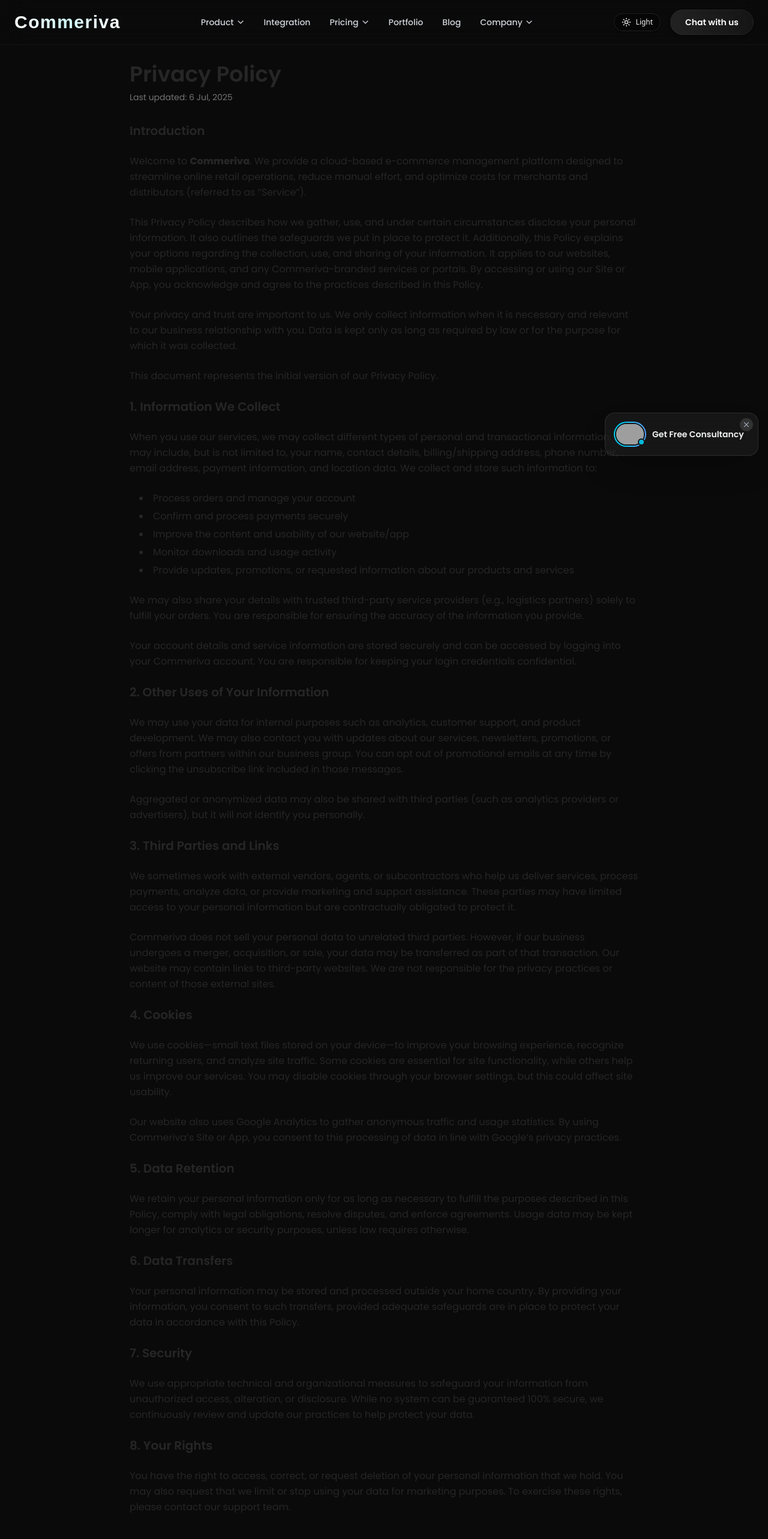
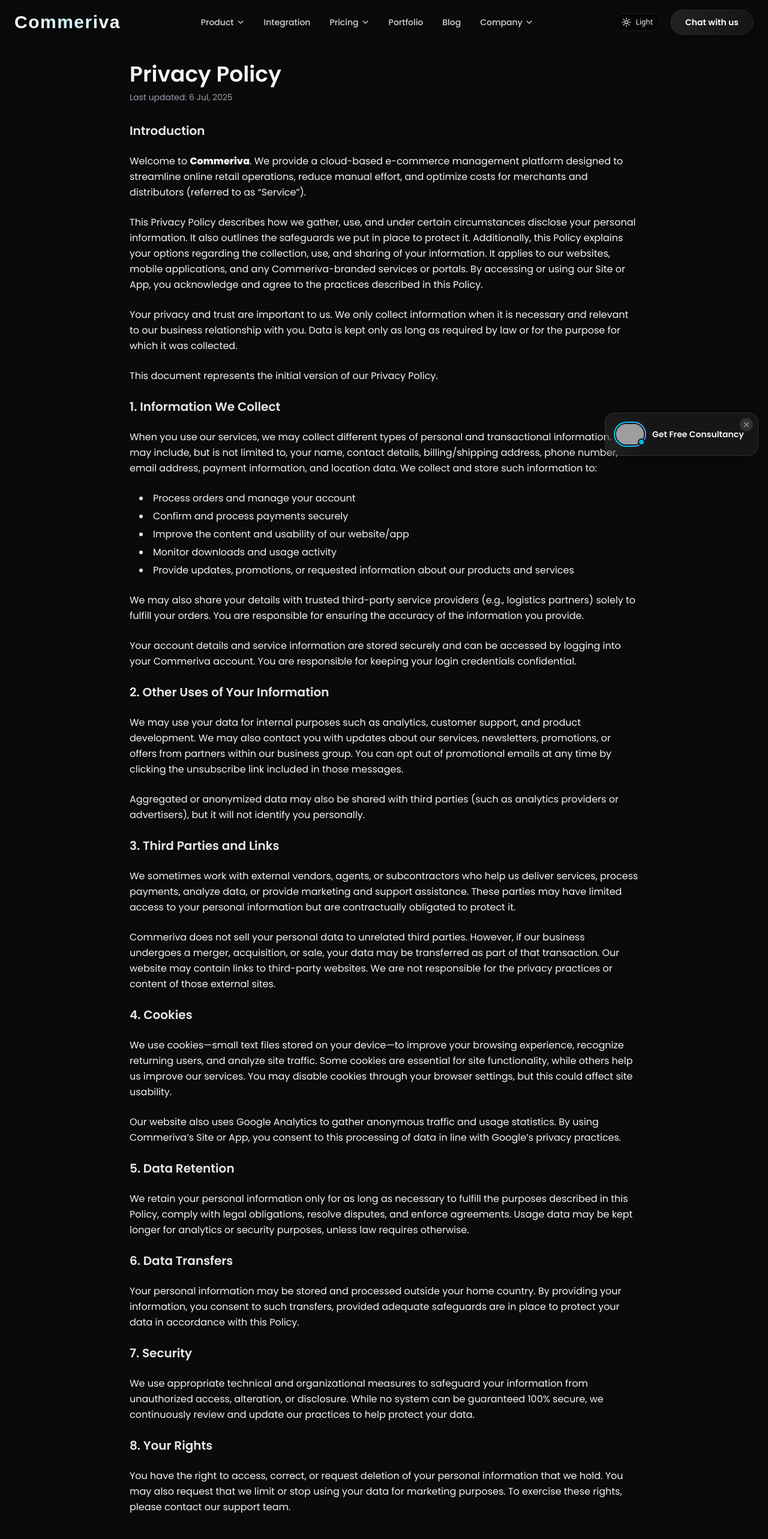
Before and after one commit to nishadmahmud/Commeriva, a Next.js app: page /privacy-policy in a window 1280 px wide. Shown: the top 2566 px of the page at 60% size. Built offline with nearby package versions, Linux system fonts and the light colour scheme; grey boxes are pictures that could not be loaded; a web font is replaced by a local one.

Commit message:
privacy page dark mode fix

```diff
--- a/app/privacy-policy/page.jsx
+++ b/app/privacy-policy/page.jsx
@@ -3,14 +3,14 @@ import React from "react";
 
 const PrivacyPolicy = () => {
   return (
-    <div className="max-w-4xl mx-auto px-6 py-12 poppins text-neutral-800">
+    <div className="max-w-4xl mx-auto px-6 py-12 poppins text-gray-900 dark:text-gray-100">
       {/* Header */}
       <h1 className="text-3xl md:text-4xl font-semibold mb-2">Privacy Policy</h1>
-      <p className="text-sm text-neutral-500 mb-8">Last updated: 6 Jul, 2025</p>
+      <p className="text-sm text-gray-500 dark:text-gray-400 mb-8">Last updated: 6 Jul, 2025</p>
 
       <div className="space-y-6 leading-relaxed">
         {/* Intro */}
-        <h2 className="text-xl font-semibold">Introduction</h2>
+        <h2 className="text-xl font-semibold text-gray-800 dark:text-gray-200">Introduction</h2>
         <p>
           Welcome to <strong>Commeriva</strong>. We provide a cloud-based
           e-commerce management platform designed to streamline online retail
@@ -36,7 +36,7 @@ const PrivacyPolicy = () => {
         <p>This document represents the initial version of our Privacy Policy.</p>
 
         {/* Data Collection */}
-        <h2 className="text-xl font-semibold">1. Information We Collect</h2>
+        <h2 className="text-xl font-semibold text-gray-800 dark:text-gray-200">1. Information We Collect</h2>
         <p>
           When you use our services, we may collect different types of personal
           and transactional information. This may include, but is not limited
@@ -67,7 +67,7 @@ const PrivacyPolicy = () => {
         </p>
 
         {/* Other Uses */}
-        <h2 className="text-xl font-semibold">
+        <h2 className="text-xl font-semibold text-gray-800 dark:text-gray-200">
           2. Other Uses of Your Information
         </h2>
         <p>
@@ -84,7 +84,7 @@ const PrivacyPolicy = () => {
         </p>
 
         {/* Third Parties */}
-        <h2 className="text-xl font-semibold">3. Third Parties and Links</h2>
+        <h2 className="text-xl font-semibold text-gray-800 dark:text-gray-200">3. Third Parties and Links</h2>
         <p>
           We sometimes work with external vendors, agents, or subcontractors who
           help us deliver services, process payments, analyze data, or provide
@@ -101,7 +101,7 @@ const PrivacyPolicy = () => {
         </p>
 
         {/* Cookies */}
-        <h2 className="text-xl font-semibold">4. Cookies</h2>
+        <h2 className="text-xl font-semibold text-gray-800 dark:text-gray-200">4. Cookies</h2>
         <p>
           We use cookies—small text files stored on your device—to improve your
           browsing experience, recognize returning users, and analyze site
@@ -116,7 +116,7 @@ const PrivacyPolicy = () => {
         </p>
 
         {/* Retention */}
-        <h2 className="text-xl font-semibold">5. Data Retention</h2>
+        <h2 className="text-xl font-semibold text-gray-800 dark:text-gray-200">5. Data Retention</h2>
         <p>
           We retain your personal information only for as long as necessary to
           fulfill the purposes described in this Policy, comply with legal
@@ -126,7 +126,7 @@ const PrivacyPolicy = () => {
         </p>
 
         {/* Transfers */}
-        <h2 className="text-xl font-semibold">6. Data Transfers</h2>
+        <h2 className="text-xl font-semibold text-gray-800 dark:text-gray-200">6. Data Transfers</h2>
         <p>
           Your personal information may be stored and processed outside your
           home country. By providing your information, you consent to such
@@ -135,7 +135,7 @@ const PrivacyPolicy = () => {
         </p>
 
         {/* Security */}
-        <h2 className="text-xl font-semibold">7. Security</h2>
+        <h2 className="text-xl font-semibold text-gray-800 dark:text-gray-200">7. Security</h2>
         <p>
           We use appropriate technical and organizational measures to safeguard
           your information from unauthorized access, alteration, or disclosure.
@@ -144,7 +144,7 @@ const PrivacyPolicy = () => {
         </p>
 
         {/* Rights */}
-        <h2 className="text-xl font-semibold">8. Your Rights</h2>
+        <h2 className="text-xl font-semibold text-gray-800 dark:text-gray-200">8. Your Rights</h2>
         <p>
           You have the right to access, correct, or request deletion of your
           personal information that we hold. You may also request that we limit
```
